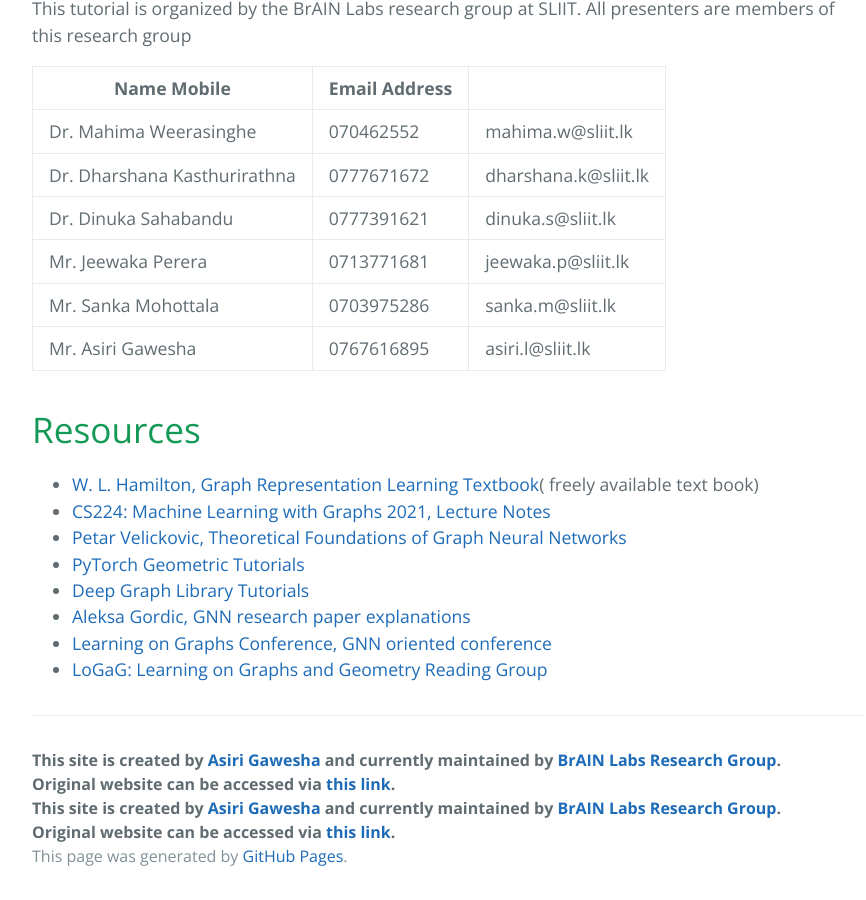
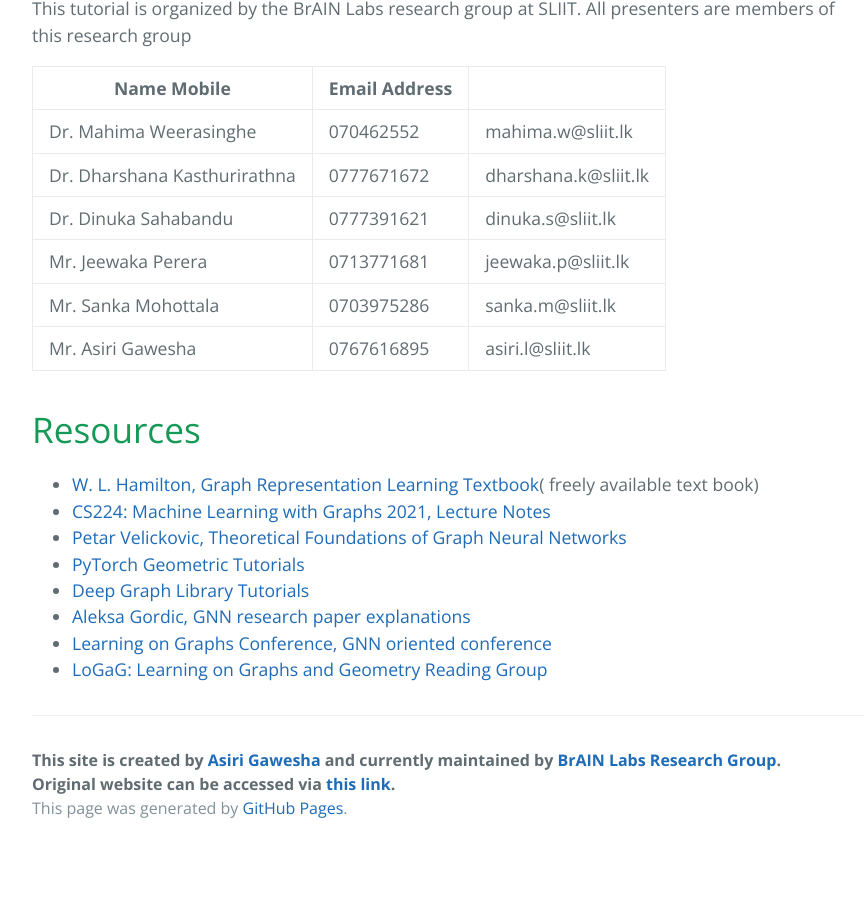
Before and after one commit to tinyml-in-action/tinyml-in-action.github.io, a Jekyll site: the page built from index.md, in a window 1280 px wide and 900 px high, scrolled down 4804 px. Shown: the whole window, without its empty margins (192-1058 px from the left). Built offline with Jekyll 4.4.1, drawn with Linux system fonts in a browser that asks for light colours; after the commit the page ends 5656 px from its top, so only the background shows below that.

Commit message:
research grp updated

```diff
--- a/_layouts/default.html
+++ b/_layouts/default.html
@@ -36,7 +36,7 @@
         {% if site.github.is_project_page %}
         <span class="site-footer-owner">This site is created by <a href="https://github.com/asirigawesha">Asiri Gawesha</a> and currently maintained by <a href="https://github.com/graph-neuro-research">Graph Neuro Research Group</a>. <br>Original website can be accessed via <a href="https://github.com/asirigawesha/GNN-tutorial">this link</a>.</span>
         {% else %}
-        <span class="site-footer-owner">This site is created by <a href="https://github.com/asirigawesha">Asiri Gawesha</a> and currently maintained by <a href="https://github.com/BrAINLabs-Inc">BrAIN Labs Research Group</a>. <br>Original website can be accessed via <a href="https://github.com/asirigawesha/GNN-tutorial">this link</a>.</span>
+        <!-- <span class="site-footer-owner">This site is created by <a href="https://github.com/asirigawesha">Asiri Gawesha</a> and currently maintained by <a href="https://github.com/BrAINLabs-Inc">BrAIN Labs Research Group</a>. <br>Original website can be accessed via <a href="https://github.com/asirigawesha/GNN-tutorial">this link</a>.</span> -->
         <span class="site-footer-owner">This site is created by <a href="https://github.com/asirigawesha">Asiri Gawesha</a> and currently maintained by <a href="https://github.com/BrAINLabs-Inc">BrAIN Labs Research Group</a>. <br>Original website can be accessed via <a href="https://github.com/asirigawesha/GNN-tutorial">this link</a>.</span>
         {% endif %}
         <span class="site-footer-credits">This page was generated by <a href="https://pages.github.com">GitHub Pages</a>.</span>
```
